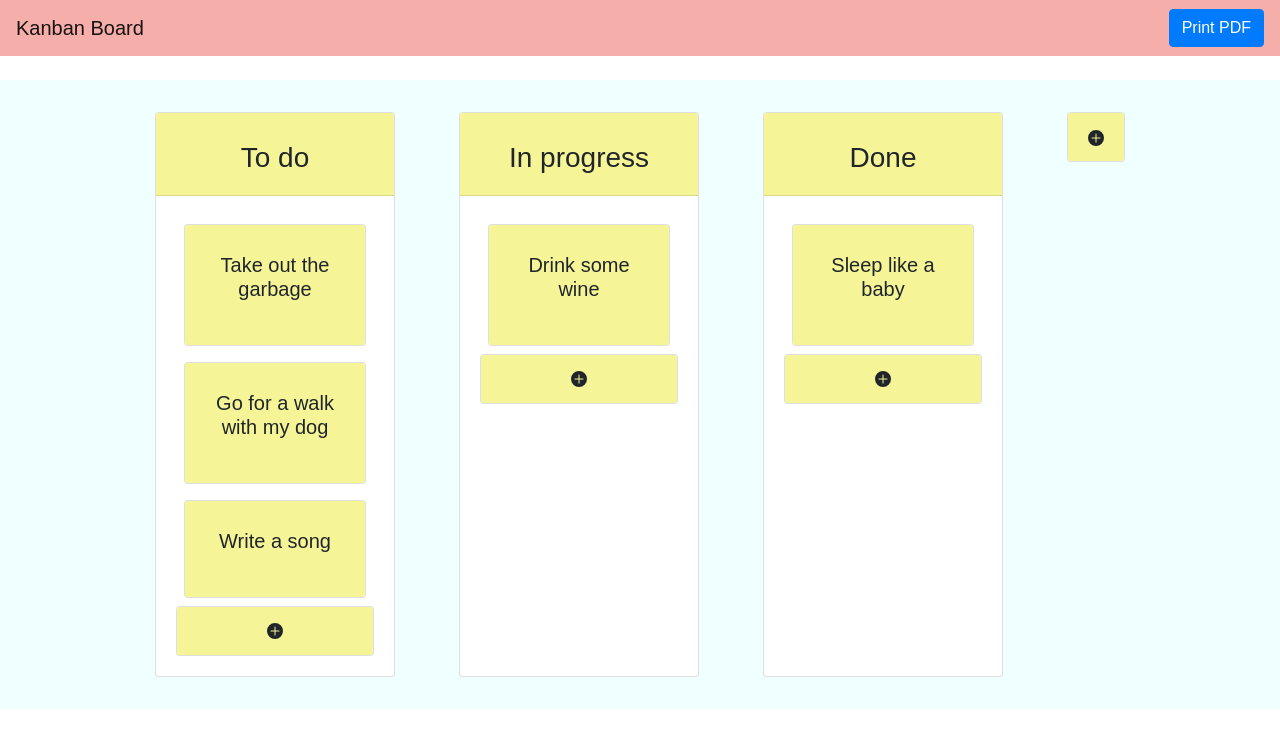
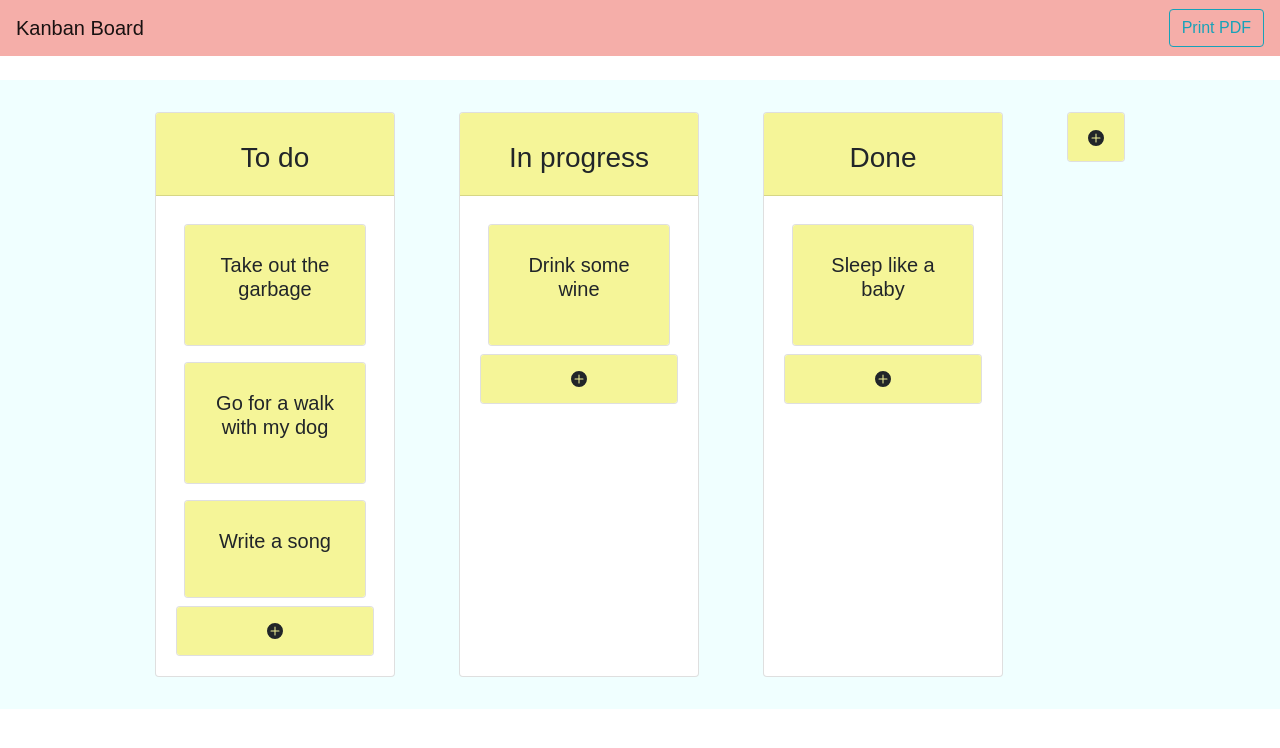
Before and after one commit to jessicaseo83/kanban, a React (Create React App) app: page / in a window 1280 px wide. Shown: the top 748 px of the page. Built offline with nearby package versions, Linux system fonts and the light colour scheme.

Commit message:
Change print PDF button to an outlined button

```diff
--- a/src/components/Navbar.js
+++ b/src/components/Navbar.js
@@ -23,7 +23,7 @@ export default function Header() {
   return (
     <Navbar className="nav" fixed="top">
       <Navbar.Brand>Kanban Board</Navbar.Brand>
-      <Button onClick = {savePdf}>
+      <Button variant="outline-info" onClick = {savePdf}>
         Print PDF
       </Button>
     </Navbar>
```
